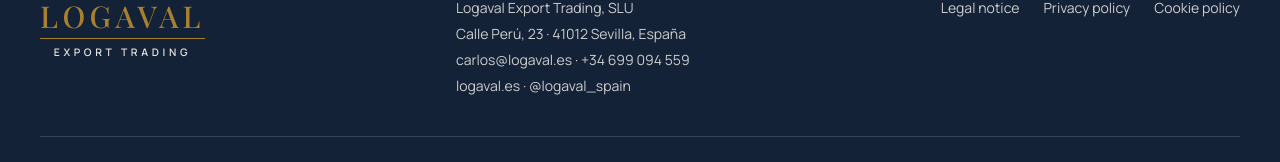
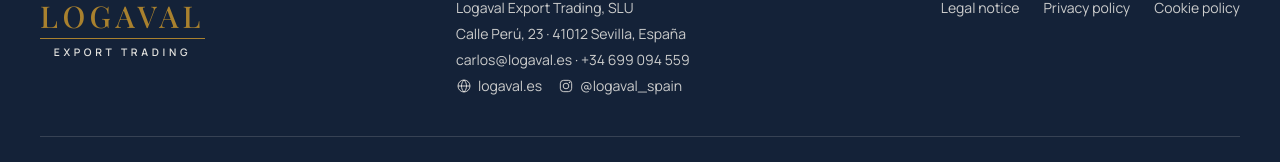
Before and after one commit to LogavalSevilla/LOGAVAL, a Next.js app: page /en/legal-notice in a window 1280 px wide. Shown: the part 1737-1899 px from the top of the page. Built offline with nearby package versions, Linux system fonts and the light colour scheme.

Commit message:
Add website and Instagram icons in the footer contact line
Co-Authored-By: Claude Sonnet 5 <noreply@anthropic.com>
Claude-Session: https://claude.ai/code/session_01Buw5AwiUhAtMbNxifKJcBB

```diff
--- a/src/components/Footer.tsx
+++ b/src/components/Footer.tsx
@@ -1,5 +1,28 @@
 import Logo from "./Logo";
 import type { Dictionary, Locale } from "@/i18n/translations";
+
+function GlobeIcon() {
+  return (
+    <svg viewBox="0 0 24 24" fill="none" className="h-4 w-4 shrink-0">
+      <circle cx="12" cy="12" r="9" stroke="currentColor" strokeWidth="1.5" />
+      <path
+        d="M3 12h18M12 3c2.5 2.5 3.8 5.8 3.8 9s-1.3 6.5-3.8 9c-2.5-2.5-3.8-5.8-3.8-9S9.5 5.5 12 3Z"
+        stroke="currentColor"
+        strokeWidth="1.5"
+      />
+    </svg>
+  );
+}
+
+function InstagramIcon() {
+  return (
+    <svg viewBox="0 0 24 24" fill="none" className="h-4 w-4 shrink-0">
+      <rect x="3.5" y="3.5" width="17" height="17" rx="5" stroke="currentColor" strokeWidth="1.5" />
+      <circle cx="12" cy="12" r="4.2" stroke="currentColor" strokeWidth="1.5" />
+      <circle cx="17.2" cy="6.8" r="1.1" fill="currentColor" />
+    </svg>
+  );
+}
 
 const COMPANY = {
   name: "Logaval Export Trading, SLU",
@@ -42,20 +65,21 @@ export default function Footer({
                 {COMPANY.phone}
               </a>
             </p>
-            <p>
+            <p className="flex flex-wrap items-center gap-x-4 gap-y-1.5">
               <a
                 href={`https://${COMPANY.website}`}
-                className="hover:text-gold"
+                className="inline-flex items-center gap-1.5 hover:text-gold"
               >
+                <GlobeIcon />
                 {COMPANY.website}
               </a>
-              {" · "}
               <a
                 href="https://instagram.com/logaval_spain"
                 target="_blank"
                 rel="noopener noreferrer"
-                className="hover:text-gold"
+                className="inline-flex items-center gap-1.5 hover:text-gold"
               >
+                <InstagramIcon />
                 {COMPANY.instagram}
               </a>
             </p>
```
